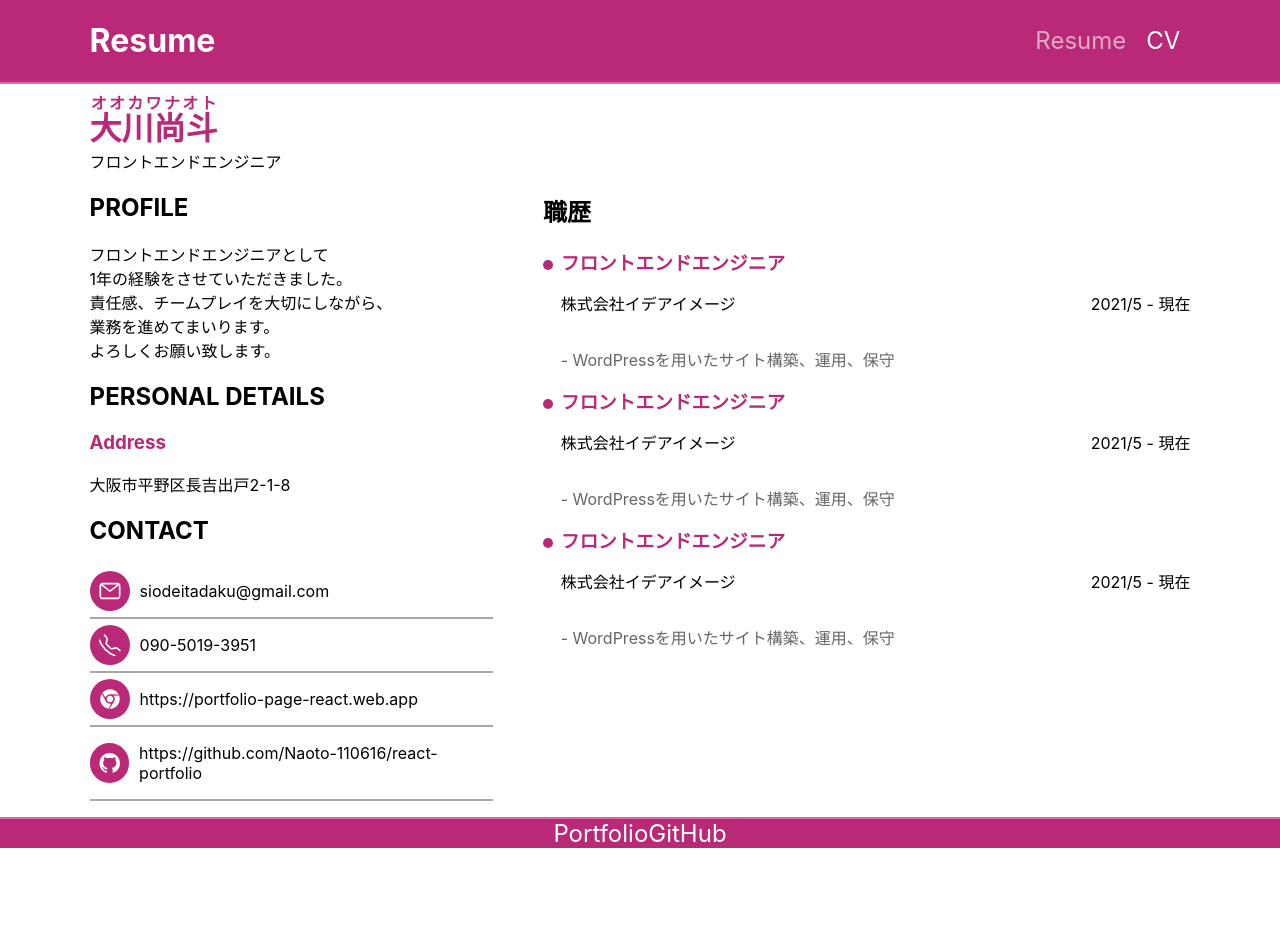
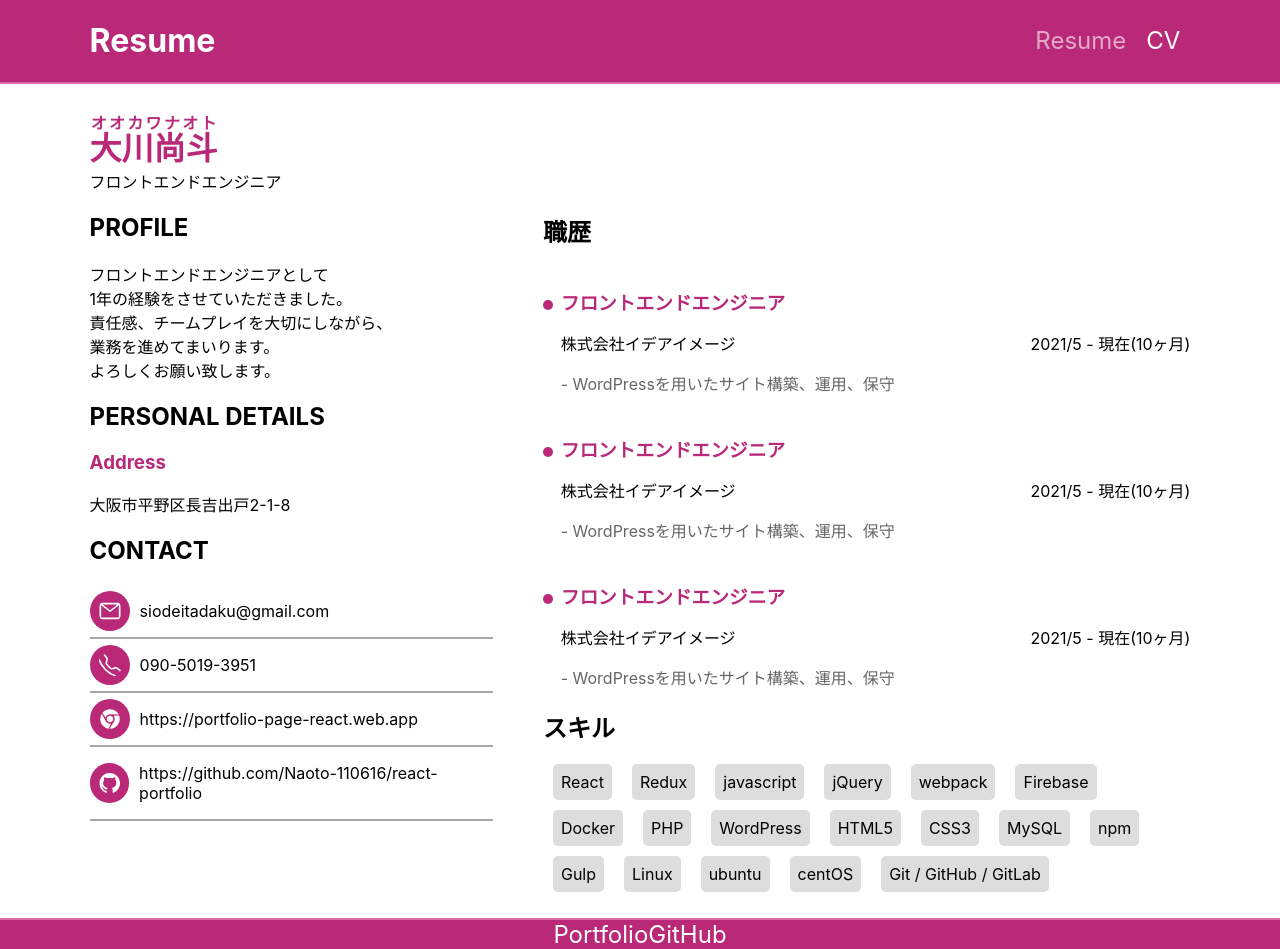
Before and after one commit to Naoto-110616/react-resume, a React (Create React App) app: page /resume in a window 1280 px wide. Before the commit the page ends 848 px from the top, so only its background shows below. Built offline with nearby package versions, Linux system fonts and the light colour scheme.

Commit message:
add skills

```diff
--- a/src/components/module/JobHistory/Individual.js
+++ b/src/components/module/JobHistory/Individual.js
@@ -8,7 +8,7 @@ const Individual = () => {
 					<h3>フロントエンドエンジニア</h3>
 					<div className={classes.company}>
 						<p>株式会社イデアイメージ</p>
-						<p>2021/5 - 現在</p>
+						<p>2021/5 - 現在(10ヶ月)</p>
 					</div>
 					<p className={classes.detail}>
 						- WordPressを用いたサイト構築、運用、保守
--- a/src/components/module/JobHistory/Individual.module.css
+++ b/src/components/module/JobHistory/Individual.module.css
@@ -1,6 +1,7 @@
 .individual {
 	display: flex;
 	align-items: baseline;
+	margin: 40px 0 0 0;
 }
 .individual div {
 	width: 100%;
@@ -24,4 +25,5 @@
 }
 .detail {
 	color: #666;
+	margin: 0 0 0 0;
 }
--- a/src/components/module/JobHistory/JobHistory.js
+++ b/src/components/module/JobHistory/JobHistory.js
@@ -1,5 +1,6 @@
 import classes from "./JobHistory.module.css";
 import Individual from "./Individual";
+import Skills from "../../module/Skills/Skills";
 
 const JobHistory = () => {
 	return (
@@ -8,6 +9,8 @@ const JobHistory = () => {
 			<Individual />
 			<Individual />
 			<Individual />
+			<h2>スキル</h2>
+			<Skills />
 		</div>
 	);
 };
--- /dev/null
+++ b/src/components/module/Skills/Skills.js
@@ -0,0 +1,32 @@
+import classes from "./Skills.module.css";
+
+const Skills = () => {
+	return (
+		<>
+			<div className={classes.skills}>
+				<ul>
+					<li>React</li>
+					<li>Redux</li>
+					<li>javascript</li>
+					<li>jQuery</li>
+					<li>webpack</li>
+					<li>Firebase</li>
+					<li>Docker</li>
+					<li>PHP</li>
+					<li>WordPress</li>
+					<li>HTML5</li>
+					<li>CSS3</li>
+					<li>MySQL</li>
+					<li>npm</li>
+					<li>Gulp</li>
+					<li>Linux</li>
+					<li>ubuntu</li>
+					<li>centOS</li>
+					<li>Git / GitHub / GitLab</li>
+				</ul>
+			</div>
+		</>
+	);
+};
+
+export default Skills;
--- /dev/null
+++ b/src/components/module/Skills/Skills.module.css
@@ -0,0 +1,12 @@
+.skills ul {
+	list-style: none;
+	display: flex;
+	flex-wrap: wrap;
+	padding: 0;
+}
+.skills li {
+	padding: 8px;
+	background-color: #ddd;
+	margin: 0 10px 10px 10px;
+	border-radius: 5px;
+}
--- a/src/components/pages/Resume/Resume.module.css
+++ b/src/components/pages/Resume/Resume.module.css
@@ -1,5 +1,6 @@
 .resume {
 	padding: 0 7%;
+	margin: 30px 0 0 0;
 }
 
 .self-info {
```
Also changed, not shown: 1 other file (tests, documents, lock files or other folders).
